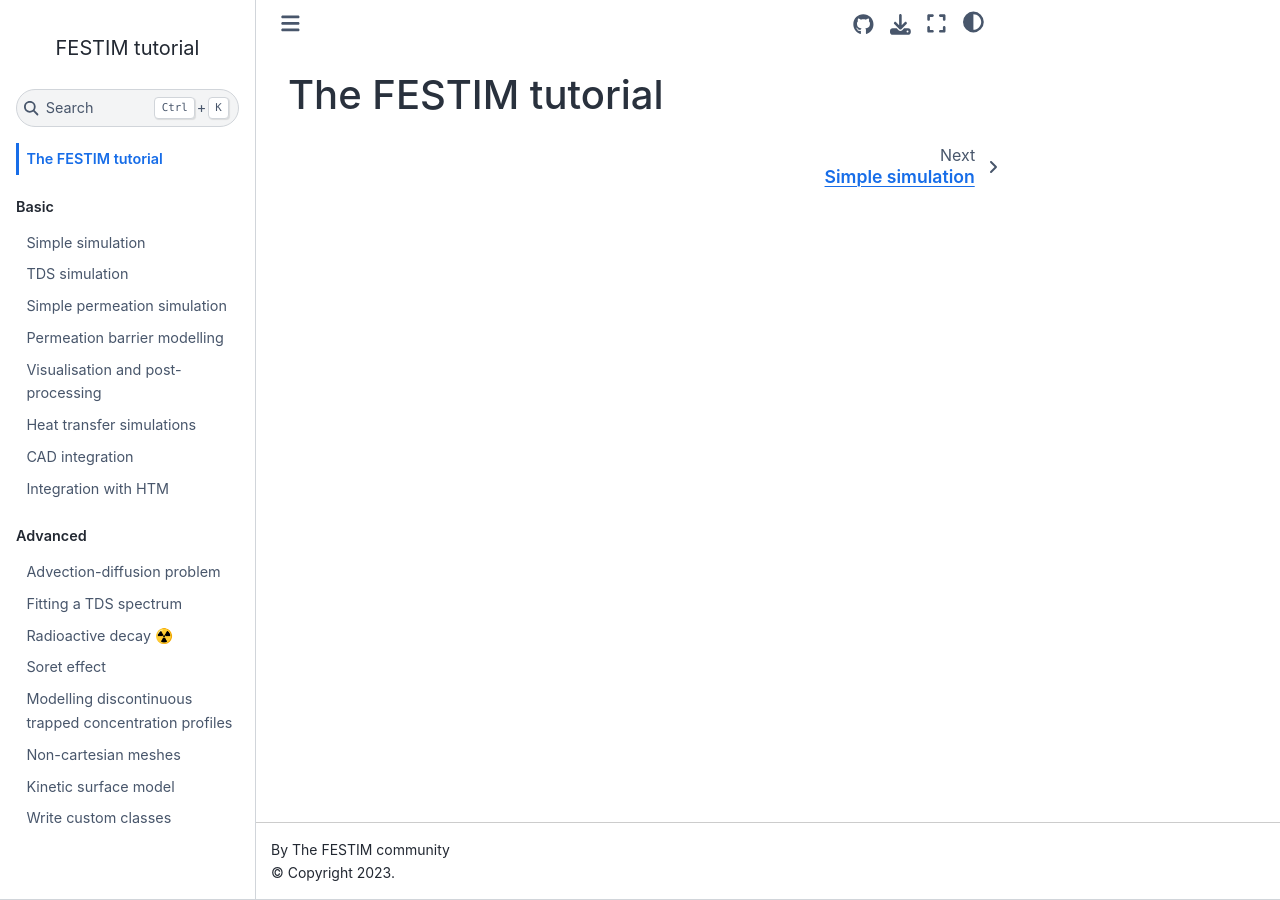
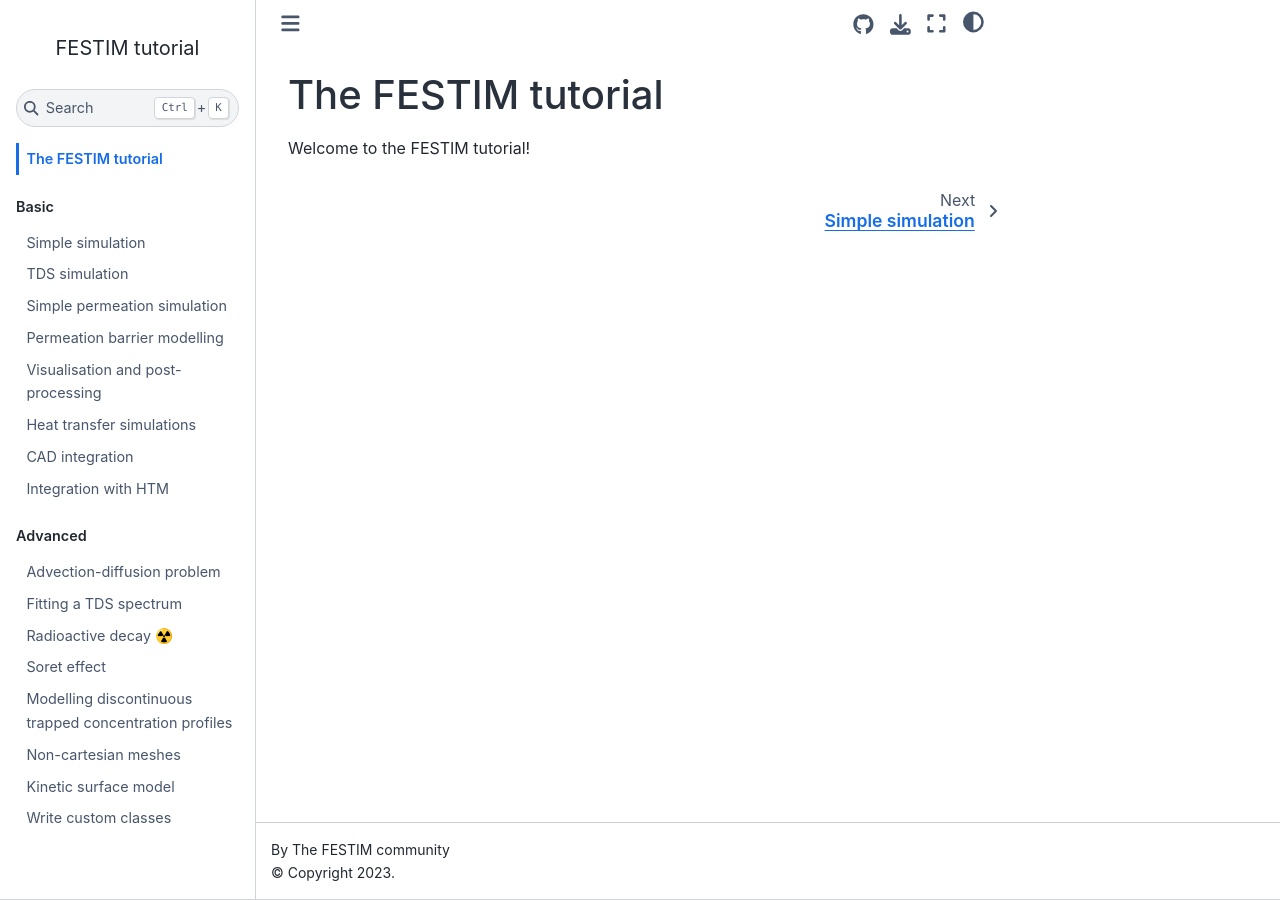
Before and after one commit to festim-dev/FESTIM-workshop, a Jupyter Book: the page built from book/intro.md, in a window 1280 px wide. Built offline with Jupyter Book 1.0.4 settings and Sphinx 7.4.7 and the Sphinx Book theme 1.1.4, drawn with Linux system fonts in a browser that asks for light colours; pages that are not in the unit, such as notebooks, are missing from menus.

Commit message:
sentence to trigger RTD

```diff
--- a/book/intro.md
+++ b/book/intro.md
@@ -1 +1,3 @@
 # The FESTIM tutorial
+
+Welcome to the FESTIM tutorial!
```
